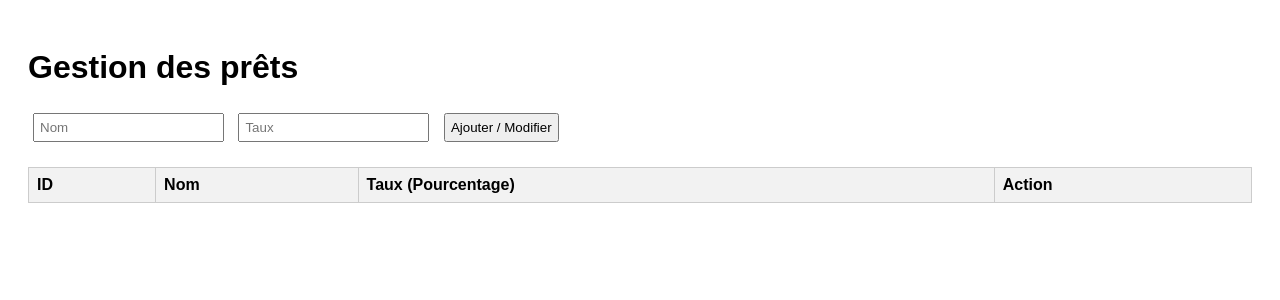
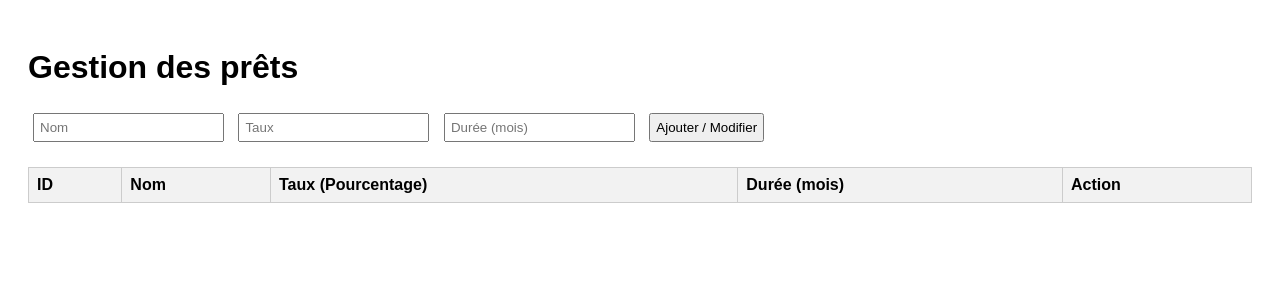
Before and after one commit to ShinyIratra/Examen-Final-S4, a PHP site: page /views/admin/type_pret.html in a window 1280 px wide. Shown: the top 300 px of the page. Run offline with PHP 8.4, Linux system fonts and the light colour scheme; lists and menus that the app fills with data are empty.

Commit message:
nanamboatra an'ilay type_pret

```diff
--- a/views/admin/type_pret.html
+++ b/views/admin/type_pret.html
@@ -19,13 +19,14 @@
     <input type="hidden" id="id_type_pret">
     <input type="text" id="nom" placeholder="Nom">
     <input type="number" id="taux" placeholder="Taux" step="0.01">
+    <input type="number" id="duree_mois" placeholder="Durée (mois)" min="1">
     <button onclick="ajouterOuModifier()">Ajouter / Modifier</button>
   </div>
 
   <table id="table-type-prets">
     <thead>
       <tr>
-        <th>ID</th><th>Nom</th><th>Taux (Pourcentage)</th><th>Action</th>
+        <th>ID</th><th>Nom</th><th>Taux (Pourcentage)</th><th>Durée (mois)</th><th>Action</th>
       </tr>
     </thead>
     <tbody></tbody>
@@ -59,6 +60,7 @@
             <td>${e.id_type_pret}</td>
             <td>${e.nom}</td>
             <td>${e.taux}</td>
+            <td>${e.duree_mois}</td>
             <td>
               <button onclick='remplirFormulaire(${JSON.stringify(e)})'>✏️</button>
               <button onclick='supprimerEtudiant(${e.id_type_pret})'>🗑️</button>
@@ -73,10 +75,12 @@
       const id_type_pret = document.getElementById("id_type_pret").value;
       const nom = document.getElementById("nom").value;
       const taux = document.getElementById("taux").value;
+      const duree_mois = document.getElementById("duree_mois").value;
 
       const dataObj = {
         nom,
         taux,
+        duree_mois,
       };
 
       if (id_type_pret) {
@@ -96,6 +100,7 @@
       document.getElementById("id_type_pret").value = e.id_type_pret;
       document.getElementById("nom").value = e.nom;
       document.getElementById("taux").value = e.taux;
+      document.getElementById("duree_mois").value = e.duree_mois;
     }
 
     function supprimerEtudiant(id_type_pret) {
@@ -110,6 +115,7 @@
       document.getElementById("id_type_pret").value = "";
       document.getElementById("nom").value = "";
       document.getElementById("taux").value = "";
+      document.getElementById("duree_mois").value = "";
     }
 
     chargerTypePret();
--- a/ws/routes/type_prets_routes.php
+++ b/ws/routes/type_prets_routes.php
@@ -4,6 +4,7 @@ require_once __DIR__ . '/../controllers/ObjetController.php';
 $TypePretsController = new ObjetController('EF_type_pret', 'id_type_pret', [
     'nom' => '',
     'taux' => 0.0,
+    'duree_mois' => 0,
 ]);
 
 Flight::route('GET /type-prets', [$TypePretsController, 'getAll']);
```
